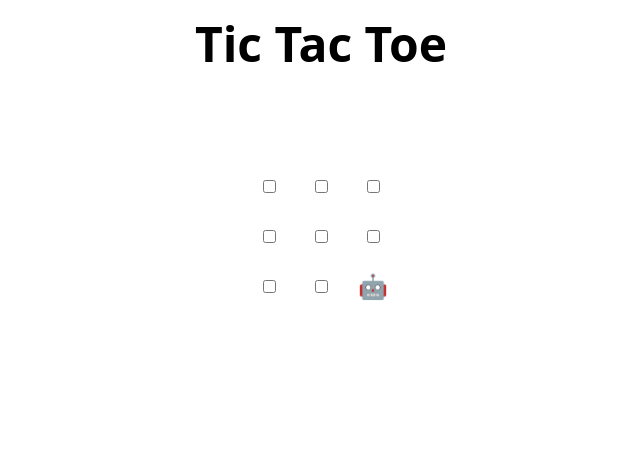
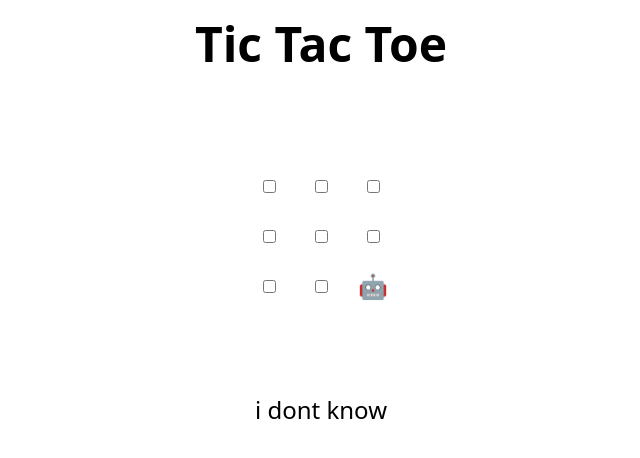
Before and after one commit to mavisiszz/skills-review-pull-requests, a plain HTML site: page index.html in a window 1280 px wide. Shown: the whole page, without its empty margins (319-959 px from the left). Drawn offline with Linux system fonts and the light colour scheme.

Commit message:
Update index.html
no idea

```diff
--- a/index.html
+++ b/index.html
@@ -48,7 +48,7 @@
 </table>
 
 <h2 hidden>Game over, refresh to play again 🧑‍💻 🤖!</h2>
-
+i dont know
 <script>
   // Initialization
   const boxes = Array.from(document.querySelectorAll("td"));
```
